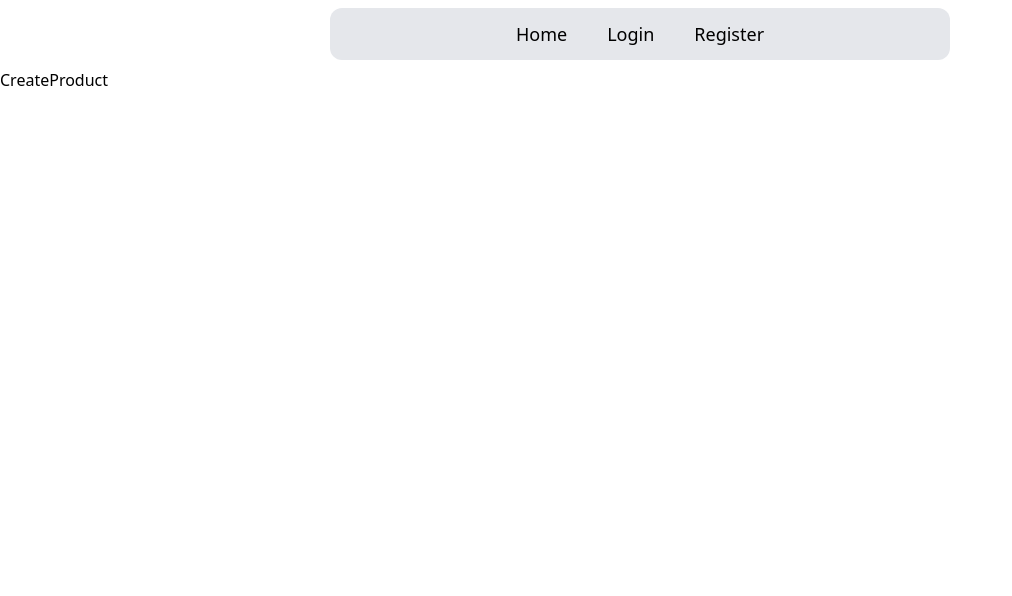
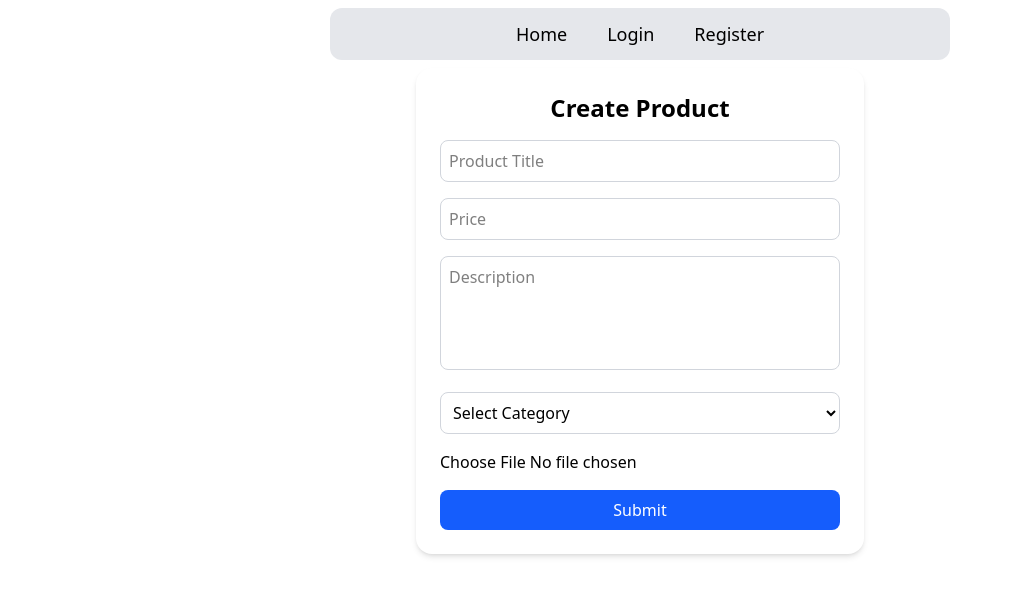
Before and after one commit to CodedBy-Aman/Redux-Ecomm-Application, a React (Vite) app in the folder Frontend/: page /admin/create-product in a window 1280 px wide. Shown: the top 596 px of the page, without its empty margins (0-1012 px from the left). Built offline with nearby package versions, Linux system fonts and the light colour scheme.

Commit message:
added form component

```diff
--- a/Frontend/src/pages/Login.jsx
+++ b/Frontend/src/pages/Login.jsx
@@ -8,12 +8,11 @@ import { asyncLoginUser} from '../features/actions/userAction'
 const Login = () => {
     const {register, reset, handleSubmit} = useForm()
     const dispatch = useDispatch();
-   const navigate = useNavigate()
+
 
 
     const loginHandler = (userData) => {
  dispatch(asyncLoginUser(userData))
- navigate("/products")
  reset()
     }
 
--- a/Frontend/src/pages/admin/CreateProduct.jsx
+++ b/Frontend/src/pages/admin/CreateProduct.jsx
@@ -1,8 +1,10 @@
 import React from 'react'
+import CreateProductForm from '../../components/CreateProductForm'
 
 const CreateProduct = () => {
-  return (
-    <div>CreateProduct</div>
+  return (<>
+    <CreateProductForm />
+    </>
   )
 }
 
```
